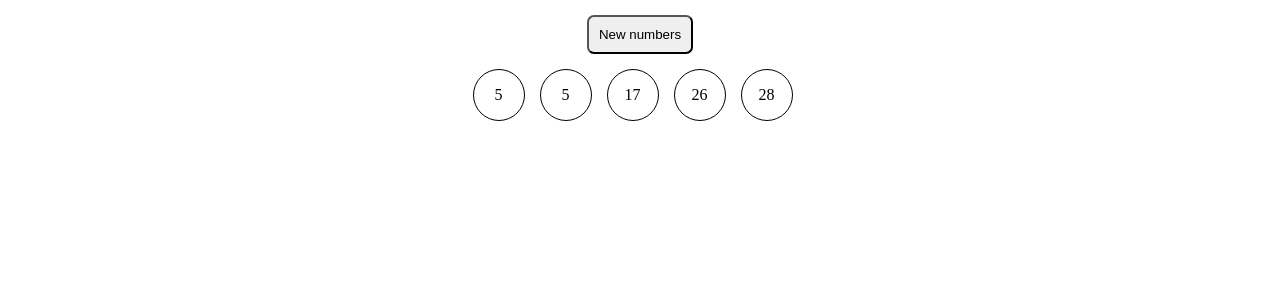
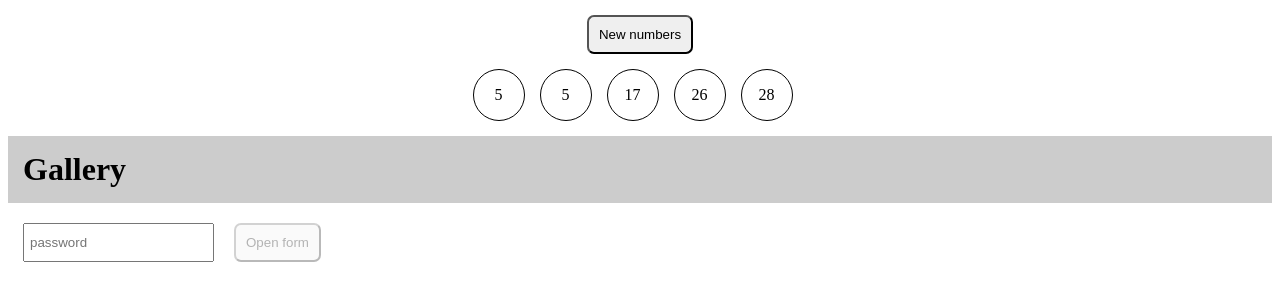
Before and after one commit to SaadatKosumbaeva/js_group_13_homework_51_kosumbaeva_saadat, an Angular app: page / in a window 1280 px wide. Shown: the top 300 px of the page. Built offline with nearby package versions, Linux system fonts and the light colour scheme.

Commit message:
Created a password entry form in "gallery" component.

```diff
--- a/src/app/app.component.html
+++ b/src/app/app.component.html
@@ -1 +1,2 @@
 <app-generator></app-generator>
+<app-gallery></app-gallery>
--- a/src/app/gallery/gallery.component.css
+++ b/src/app/gallery/gallery.component.css
@@ -0,0 +1,23 @@
+.gallery-header {
+  background: rgba(0, 0, 0, 0.2);
+  padding: 15px;
+  margin: 0 0 20px 0;
+}
+
+.password-form {
+  margin: 0 0 10px 0;
+}
+
+.btn {
+  padding: 10px;
+  border-radius: 7px;
+}
+
+.password-btn {
+  margin-left: 20px;
+}
+
+.input {
+  padding: 10px 5px;
+  margin: 0 0 10px 15px;
+}
--- a/src/app/gallery/gallery.component.html
+++ b/src/app/gallery/gallery.component.html
@@ -1 +1,8 @@
-<p>gallery works!</p>
+<h1 class="gallery-header">Gallery</h1>
+
+<form (submit)="showGalleryForm($event)">
+  <div class="password-form">
+    <label><input name="password" [(ngModel)]="password" placeholder="password" class="input"/></label>
+    <button [disabled]="passwordInputIsEmpty()" class="password-btn btn">Open form</button>
+  </div>
+</form>
--- a/src/app/gallery/gallery.component.ts
+++ b/src/app/gallery/gallery.component.ts
@@ -1,15 +1,31 @@
-import { Component, OnInit } from '@angular/core';
+import {Component} from '@angular/core';
 
 @Component({
   selector: 'app-gallery',
   templateUrl: './gallery.component.html',
   styleUrls: ['./gallery.component.css']
 })
-export class GalleryComponent implements OnInit {
+export class GalleryComponent {
+  password = '';
+  showForm = false;
 
-  constructor() { }
-
-  ngOnInit(): void {
+  passwordInputIsEmpty() {
+    return this.password === '';
   }
 
+  passwordReset() {
+    this.password = '';
+  }
+
+  showGalleryForm(event: Event) {
+    event.preventDefault();
+    if (this.password === '123' && !this.showForm) {
+      this.showForm = !this.showForm;
+    } else if (this.showForm) {
+      alert('You have already entered your password');
+    } else {
+      alert('Incorrect password')
+    }
+    this.passwordReset();
+  }
 }
```
Also changed, not shown: src/app/app.module.ts (+5 -3 lines).
